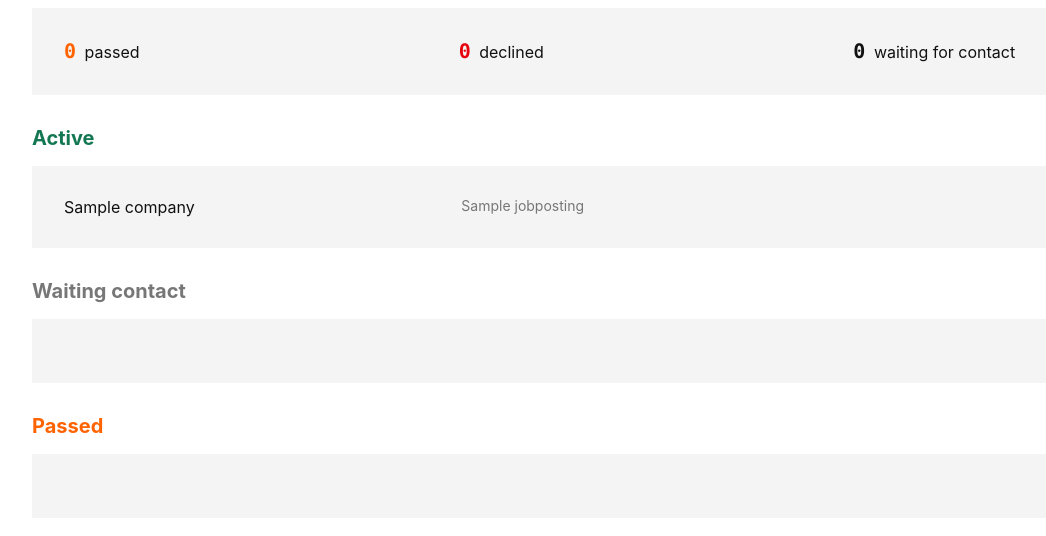
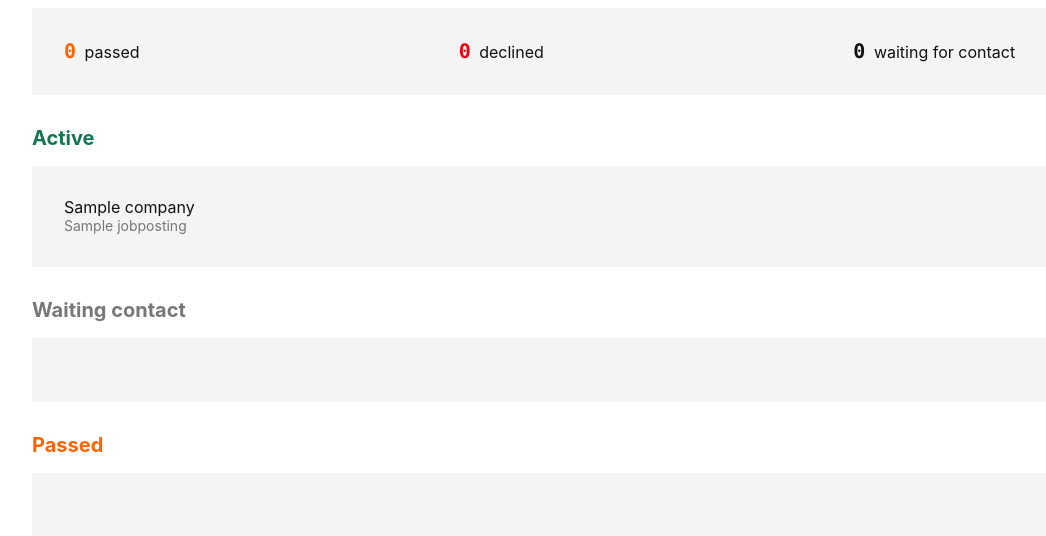
Before and after one commit to ecumike/jobmine, a Django app: page / in a window 1280 px wide. Shown: the part 212-748 px from the top of the page, without its empty margins (0-1046 px from the left). Run offline with Django 4.2, Linux system fonts and the light colour scheme; tables that the repository leaves empty hold one stand-in row (values such as "Sample post").

Commit message:
Spacing adjustment

```diff
--- a/templates/core/home.html
+++ b/templates/core/home.html
@@ -32,9 +32,8 @@
 		<div class="mt4 mb3 f4 b dark-green">Active</div>
 		<div class="colsplit pa4 bg-near-white">
 			{% for posting in activePostings %}
-				<div class="mb3">
-					<div>{{ posting.company.name }}</div>
-					<div class="f6 gray">{{ posting.title }}</div>
+				<div class="mb3">{{ posting.company.name }}
+					<br><span class="f6 gray">{{ posting.title }}</span>
 				</div>
 			{% endfor %}
 		</div>
@@ -42,9 +41,8 @@
 		<div class="mt4 mb3 gray f4 b">Waiting contact</div>
 		<div class="colsplit pa4 bg-near-white">
 			{% for posting in noContactPostings %}
-				<div class="mb3">
-					<div>{{ posting.company.name }}</div>
-					<div class="f6 gray">{{ posting.title }}</div>
+				<div class="mb3">{{ posting.company.name }}
+					<br><span class="f6 gray">{{ posting.title }}</span>
 				</div>
 			{% endfor %}
 		</div>
@@ -52,9 +50,8 @@
 		<div class="mt4 mb3 f4 b orange">Passed</div>
 		<div class="colsplit pa4 bg-near-white">
 			{% for posting in sorryPassPostings %}
-				<div class="mb3">
-					<div>{{ posting.company.name }}</div>
-					<div class="f6 gray">{{ posting.title }}</div>
+				<div class="mb3">{{ posting.company.name }}
+					<br><span class="f6 gray">{{ posting.title }}</span>
 				</div>
 			{% endfor %}
 		</div>
@@ -62,9 +59,8 @@
 		<div class="mt4 mb3 f4 b dark-red">Declined</div>
 		<div class="colsplit pa4 bg-near-white">
 			{% for posting in declinedPostings %}
-				<div class="mb3">
-					<div>{{ posting.company.name }}</div>
-					<div class="f6 gray">{{ posting.title }}</div>
+				<div class="mb3">{{ posting.company.name }}
+					<br><span class="f6 gray">{{ posting.title }}</span>
 				</div>
 			{% endfor %}
 		</div>
```
